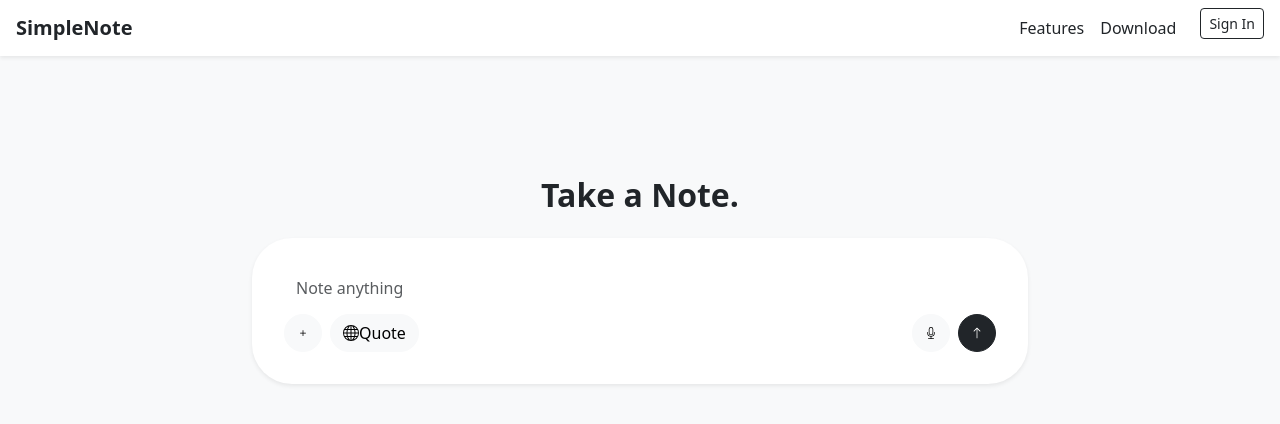
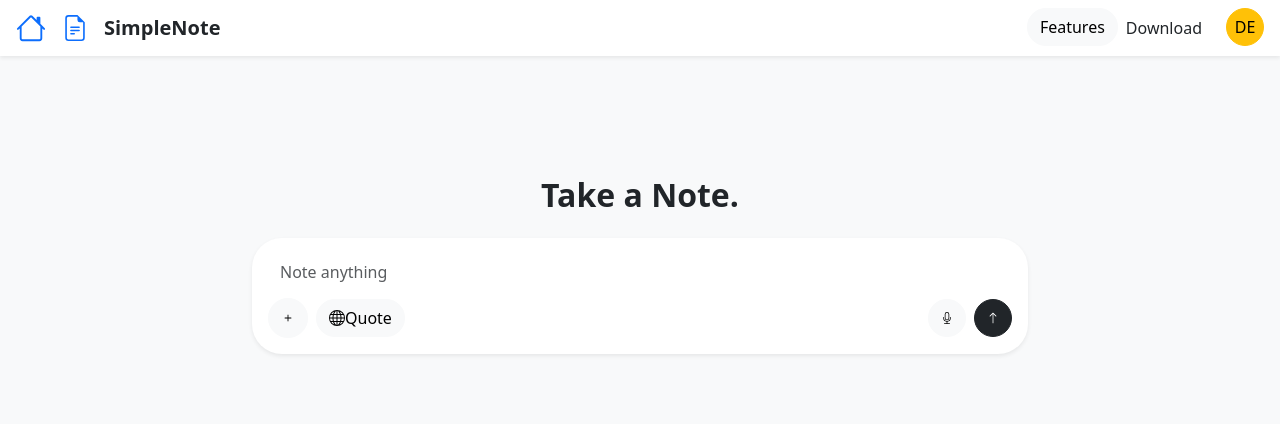
Before and after one commit to Dean14692-prog/Phase2-React-NotePad-Project, a React (Create React App) app: page / in a window 1280 px wide. Shown: the top 424 px of the page. Built offline with nearby package versions, Linux system fonts and the light colour scheme.

Commit message:
NavBar Icons

```diff
--- a/src/components/Content.jsx
+++ b/src/components/Content.jsx
@@ -10,8 +10,8 @@
         <h2 className="text-center mb-4 fw-bold">Take a Note.</h2>
 
         <div
-          className="card shadow-sm border-0 p-3"
-          style={{ borderRadius: "40px" }}
+          className="card shadow-sm border-0"
+          style={{ borderRadius: "30px" }}
         >
           <div className="card-body d-flex align-items-center gap-2 flex-wrap">
             {/* Search input */}
@@ -25,14 +25,13 @@
             {/* Attachment button */}
             <button
               className="btn btn-light rounded-circle d-flex align-items-center justify-content-center  "
-              style={{ width: "38px", height: "38px" }}
+              style={{ width: "40px", height: "40px" }}
             >
               <svg
                 xmlns="http://www.w3.org/2000/svg"
-                width="16"
-                height="16"
+                style={{ width: "30px", height: "30px" }}
                 fill="currentColor"
-                class="bi bi-plus"
+                className="bi bi-plus"
                 viewBox="0 0 16 16"
               >
                 <path d="M8 4a.5.5 0 0 1 .5.5v3h3a.5.5 0 0 1 0 1h-3v3a.5.5 0 0 1-1 0v-3h-3a.5.5 0 0 1 0-1h3v-3A.5.5 0 0 1 8 4" />
--- a/src/components/NavBar.jsx
+++ b/src/components/NavBar.jsx
@@ -6,6 +6,31 @@
     <div>
       <nav className="navbar navbar-expand-lg navbar-light bg-white sticky-top shadow-sm">
         <div className="container-fluid px-3">
+          <Link to="/landing-page" className=" d-inline-block me-3">
+            <svg
+              xmlns="http://www.w3.org/2000/svg"
+              width="30"
+              height="30"
+              fill="currentColor"
+              class="bi bi-house"
+              viewBox="0 0 16 16"
+            >
+              <path d="M8.707 1.5a1 1 0 0 0-1.414 0L.646 8.146a.5.5 0 0 0 .708.708L2 8.207V13.5A1.5 1.5 0 0 0 3.5 15h9a1.5 1.5 0 0 0 1.5-1.5V8.207l.646.647a.5.5 0 0 0 .708-.708L13 5.793V2.5a.5.5 0 0 0-.5-.5h-1a.5.5 0 0 0-.5.5v1.293zM13 7.207V13.5a.5.5 0 0 1-.5.5h-9a.5.5 0 0 1-.5-.5V7.207l5-5z" />
+            </svg>
+          </Link>
+          <Link to="/notes-list" className=" d-inline-block me-3">
+            <svg
+              xmlns="http://www.w3.org/2000/svg"
+              width="26"
+              height="26"
+              fill="currentColor"
+              className="bi bi-file-earmark-text"
+              viewBox="0 0 16 16"
+            >
+              <path d="M5.5 7a.5.5 0 0 0 0 1h5a.5.5 0 0 0 0-1zM5 9.5a.5.5 0 0 1 .5-.5h5a.5.5 0 0 1 0 1h-5a.5.5 0 0 1-.5-.5m0 2a.5.5 0 0 1 .5-.5h2a.5.5 0 0 1 0 1h-2a.5.5 0 0 1-.5-.5" />
+              <path d="M9.5 0H4a2 2 0 0 0-2 2v12a2 2 0 0 0 2 2h8a2 2 0 0 0 2-2V4.5zm0 1v2A1.5 1.5 0 0 0 11 4.5h2V14a1 1 0 0 1-1 1H4a1 1 0 0 1-1-1V2a1 1 0 0 1 1-1z" />
+            </svg>
+          </Link>
           <Link className="navbar-brand fw-bold text-dark" to="/">
             SimpleNote
           </Link>
@@ -23,9 +48,9 @@
           <div className="collapse navbar-collapse" id="navbarNav">
             <ul className="navbar-nav ms-auto">
               <li className="nav-item">
-                <a className="nav-link text-dark" href="#features">
+                <button className="btn btn-light rounded-pill d-flex align-items-center">
                   Features
-                </a>
+                </button>
               </li>
               <li className="nav-item">
                 <a className="nav-link text-dark" href="#download">
@@ -33,9 +58,12 @@
                 </a>
               </li>
               <li className="nav-item ms-lg-3">
-                <Link className="btn btn-outline-dark btn-sm" to="/signin">
-                  Sign In
-                </Link>
+                <button
+                  className="btn btn-warning rounded-circle d-flex align-items-center justify-content-center"
+                  style={{ width: "38px", height: "38px" }}
+                >
+                  DE
+                </button>
               </li>
             </ul>
           </div>
```
